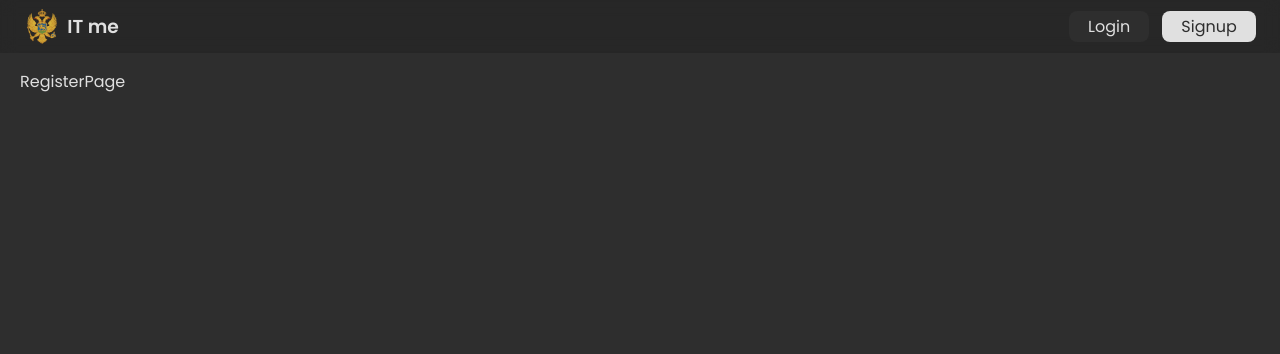
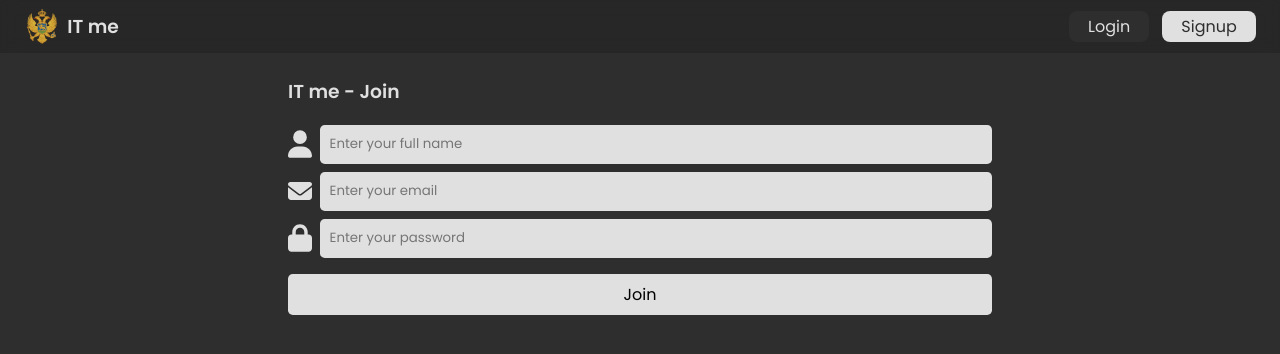
Before and after one commit to voi99/it-me, a React (Create React App) app: page /signup in a window 1280 px wide. Shown: the top 354 px of the page. Built offline with nearby package versions, Linux system fonts and the light colour scheme; no server answers.

Commit message:
errors fixed,registration added

```diff
--- a/src/api/auth.js
+++ b/src/api/auth.js
@@ -14,8 +14,7 @@ export const createUser = async (data) => {
    try {
       const response = await API.post('/auth/local/register', data)
       const { jwt, user } = response.data
-      const { id } = user
-      return { jwt, id }
+      return { jwt, user }
    } catch (ex) {
       throw Error(ex?.response?.data?.error?.message ?? 'Unknown error')
    }
--- a/src/components/Comment/AddComment.js
+++ b/src/components/Comment/AddComment.js
@@ -5,6 +5,7 @@ import { addComment } from '../../api/comment'
 import useSelectData from '../../hooks/use-select-data'
 import ModalSelects from '../UI/ModalSelects'
 import styles from '../../shared/FormStyles.module.css'
+import { getCurrentUser } from '../../api/auth'
 
 const AddComment = ({ title, company, onClose, refresh }) => {
    const { register, handleSubmit } = useForm()
@@ -23,7 +24,8 @@ const AddComment = ({ title, company, onClose, refresh }) => {
             )
             return
          }
-         await addComment({ ...data, company: company.id })
+         const user = await getCurrentUser()
+         await addComment({ ...data, company: company.id, user: user.id })
          refresh()
          onClose()
       } catch (e) {
--- a/src/components/Comment/CompanyComment.js
+++ b/src/components/Comment/CompanyComment.js
@@ -10,6 +10,7 @@ import usePageActions from '../../hooks/use-page-actions'
 import DeleteComment from './DeleteComment'
 import Modal from '../UI/Modal'
 import EditComment from './EditComment'
+import { useAuthContext } from '../../hooks/use-auth'
 
 const CompanyComment = ({ comment, userId, company, refresh }) => {
    const [showActions, setShowActions] = useState(false)
@@ -19,6 +20,7 @@ const CompanyComment = ({ comment, userId, company, refresh }) => {
    const [action, setAction] = useState('delete')
 
    const { openModal, openModalHandler, closeModalHandler } = usePageActions()
+   const { isLoggedIn } = useAuthContext()
 
    return (
       <>
@@ -67,7 +69,8 @@ const CompanyComment = ({ comment, userId, company, refresh }) => {
                            />
                         </div>
                      )}
-                     {+comment.attributes.user.data.id === +userId && (
+                     {isLoggedIn &&
+                        +comment.attributes.user.data.id === +userId && (
                            <FontAwesomeIcon
                               icon={faEllipsisVertical}
                               className={styles.actions}
--- a/src/components/Company/CompanyComments.js
+++ b/src/components/Company/CompanyComments.js
@@ -7,16 +7,20 @@ import { fetchCompanyComments } from '../../api/company'
 import usePageActions from '../../hooks/use-page-actions'
 import { getCurrentUser } from '../../api/auth'
 import CompanyComment from '../Comment/CompanyComment'
+import { useAuthContext } from '../../hooks/use-auth'
 
 const CompanyComments = ({ company }) => {
    const [userId, setUserId] = useState()
+   const { isLoggedIn } = useAuthContext()
 
    useEffect(() => {
-      ;(async () => {
-         const { id } = await getCurrentUser()
-         setUserId(id)
-      })()
-   }, [])
+      if (isLoggedIn) {
+         ;(async () => {
+            const { id } = await getCurrentUser()
+            setUserId(id)
+         })()
+      }
+   }, [isLoggedIn])
 
    const {
       openModal,
--- a/src/components/Company/CompanyInterviews.js
+++ b/src/components/Company/CompanyInterviews.js
@@ -7,13 +7,13 @@ import { fetchCompanyInterviews } from '../../api/company'
 import styles from '../../shared/CompanyCard.module.css'
 
 const CompanyInterviews = ({ company }) => {
-   const [
+   const {
       openModal,
       refresh,
       refreshHandler,
       openModalHandler,
       closeModalHandler,
-   ] = usePageActions()
+   } = usePageActions()
 
    const [interviews, setInterviews] = useState()
    const [limit, setLimit] = useState(4)
--- a/src/components/Company/CompanySalaries.js
+++ b/src/components/Company/CompanySalaries.js
@@ -1,19 +1,19 @@
 import React, { useEffect, useState } from 'react'
 import CompanySectionLayout from '../Layout/CompanySectionLayout'
-import usePage from '../../hooks/use-page-actions'
+import usePageActions from '../../hooks/use-page-actions'
 import Modal from '../UI/Modal'
 import AddSalary from '../Salary/AddSalary'
 import { fetchCompanySalaries } from '../../api/company'
 import styles from './CompanySalaries.module.css'
 
 const CompanySalaries = ({ company }) => {
-   const [
+   const {
       openModal,
       refresh,
       refreshHandler,
       openModalHandler,
       closeModalHandler,
-   ] = usePage()
+   } = usePageActions()
 
    const [salaries, setSalaries] = useState()
 
--- a/src/pages/LoginPage.module.css
+++ b/src/pages/LoginPage.module.css
@@ -10,6 +10,18 @@
 
 .input {
    background-color: var(--light-grey);
+}
+
+.input-wrapper {
+   display: flex;
+   align-items: center;
+   justify-content: space-between;
+   gap: 0.5rem;
+   width: 100%;
+}
+
+.icon {
+   max-width: 1.5rem;
 }
 
 .btn {
--- a/src/pages/ProfilePage.js
+++ b/src/pages/ProfilePage.js
@@ -1,7 +1,8 @@
 import React from 'react'
+import Wrapper from '../components/Layout/Wrapper'
 
 const ProfilePage = () => {
-   return <div>ProfilePage</div>
+   return <Wrapper>ProfilePage</Wrapper>
 }
 
 export default ProfilePage
--- a/src/pages/RegisterPage.js
+++ b/src/pages/RegisterPage.js
@@ -1,10 +1,96 @@
-import React from 'react'
+import React, { useState } from 'react'
 import Wrapper from '../components/Layout/Wrapper'
+import styles from './LoginPage.module.css'
+import { useForm } from 'react-hook-form'
+import { FontAwesomeIcon } from '@fortawesome/react-fontawesome'
+import { faEnvelope, faLock, faUser } from '@fortawesome/free-solid-svg-icons'
+import Input from '../components/UI/Input'
+import { createUser } from '../api/auth'
+import { useNavigate } from 'react-router-dom'
+import { useAuthContext } from '../hooks/use-auth'
 
 const RegisterPage = () => {
+   const { register, handleSubmit } = useForm()
+   const [error, setError] = useState()
+   const [isLoading, setIsLoading] = useState(false)
+   const navigate = useNavigate()
+   const { login } = useAuthContext()
+
+   const onSubmit = async (data) => {
+      setIsLoading(true)
+      try {
+         const response = await createUser(data)
+         login(response)
+         navigate('/')
+      } catch (e) {
+         setError(e.message)
+         setIsLoading(false)
+      }
+   }
+
    return (
       <Wrapper>
-         <div>RegisterPage</div>
+         <div className={styles['form-wrapper']}>
+            <h3>IT me - Join</h3>
+            <form action='' onSubmit={handleSubmit(onSubmit)} className='form'>
+               <div className={styles['input-wrapper']}>
+                  <FontAwesomeIcon
+                     icon={faUser}
+                     size='2x'
+                     className={styles.icon}
+                  />
+                  <Input
+                     name='username'
+                     type='text'
+                     placeholder='Enter your full name'
+                     required={true}
+                     register={register}
+                     autoComplete='username'
+                     className={styles.input}
+                  />
+               </div>
+               <div className={styles['input-wrapper']}>
+                  <FontAwesomeIcon
+                     icon={faEnvelope}
+                     size='2x'
+                     className={styles.icon}
+                  />
+                  <Input
+                     name='email'
+                     type='text'
+                     placeholder='Enter your email'
+                     required={true}
+                     register={register}
+                     autoComplete='email'
+                     className={styles.input}
+                  />
+               </div>
+               <div className={styles['input-wrapper']}>
+                  <FontAwesomeIcon
+                     icon={faLock}
+                     size='2x'
+                     className={styles.icon}
+                  />
+                  <Input
+                     name='password'
+                     type='password'
+                     placeholder='Enter your password'
+                     required={true}
+                     register={register}
+                     autoComplete='current-password'
+                     className={styles.input}
+                  />
+               </div>
+               <div className='error'>{error}</div>
+               {isLoading ? (
+                  'Loading...'
+               ) : (
+                  <button type='submit' className={styles.btn}>
+                     Join
+                  </button>
+               )}
+            </form>
+         </div>
       </Wrapper>
    )
 }
```
Also changed, not shown: src/pages/LoginPage.js (+16 -0 lines). Lines whose indentation alone changed are shown as unchanged.
